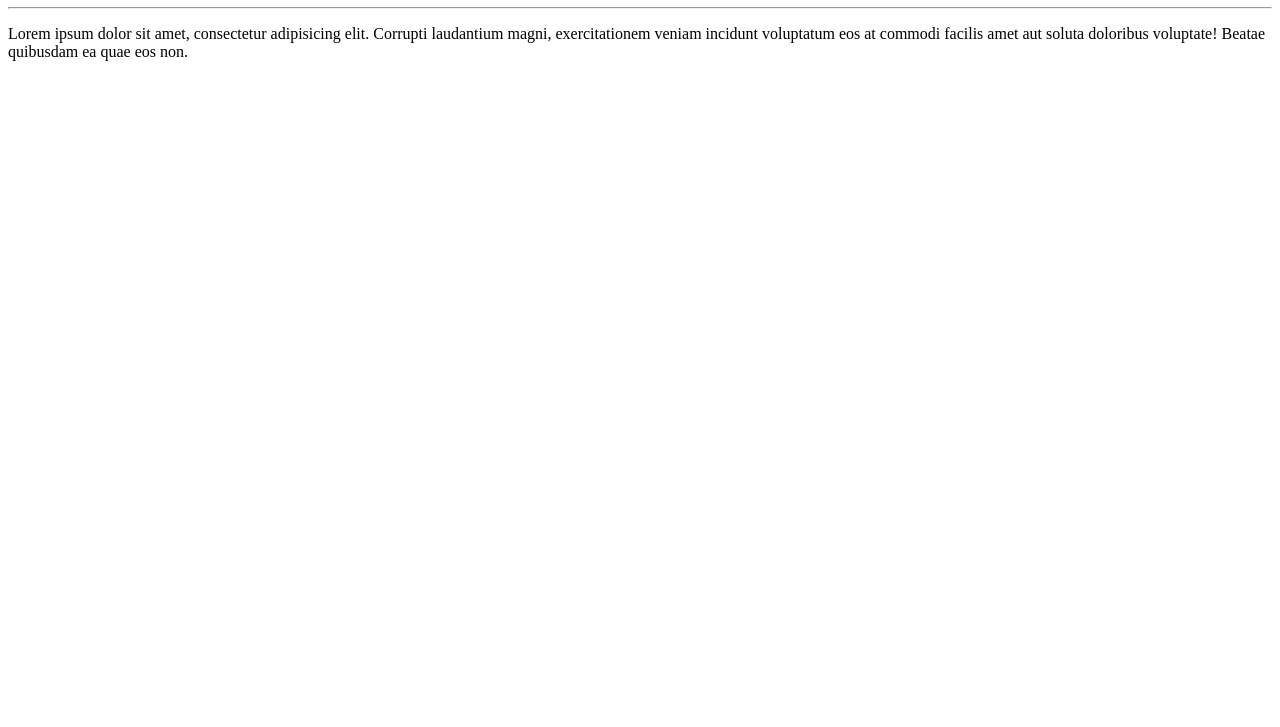
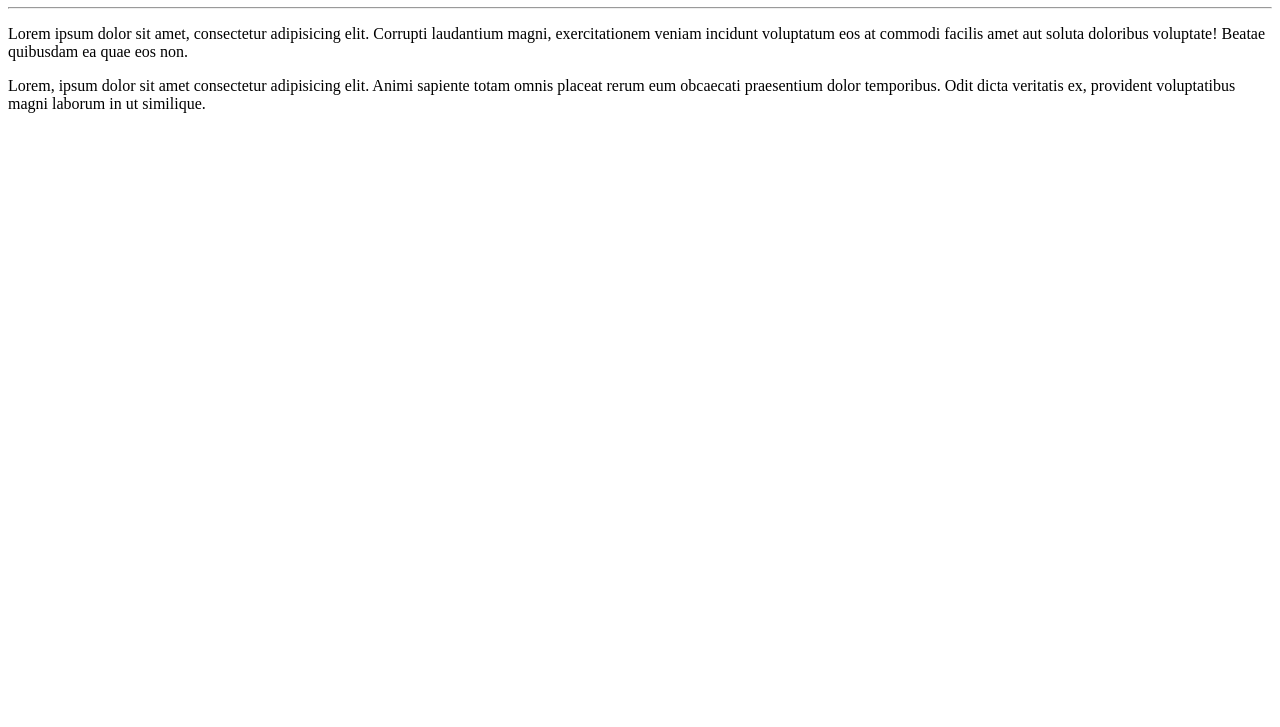
Before and after one commit to rtrancozo/HTML, a plain HTML site: page site-exemplo/index.html in a window 1280 px wide. Shown: the part 73-800 px from the top of the page. Drawn offline with Linux system fonts and the light colour scheme.

Commit message:
Adicionei um parágrafo

```diff
--- a/site-exemplo/index.html
+++ b/site-exemplo/index.html
@@ -10,5 +10,6 @@
     <h1>Olá, mundo</h1>
     <hr>
     <p>Lorem ipsum dolor sit amet, consectetur adipisicing elit. Corrupti laudantium magni, exercitationem veniam incidunt voluptatum eos at commodi facilis amet aut soluta doloribus voluptate! Beatae quibusdam ea quae eos non.</p>
+    <p>Lorem, ipsum dolor sit amet consectetur adipisicing elit. Animi sapiente totam omnis placeat rerum eum obcaecati praesentium dolor temporibus. Odit dicta veritatis ex, provident voluptatibus magni laborum in ut similique.</p>
 </body>
 </html>
```
